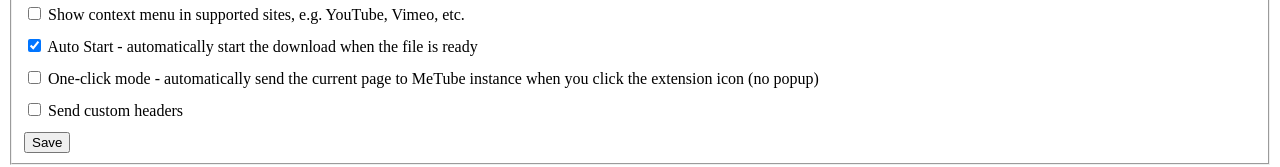
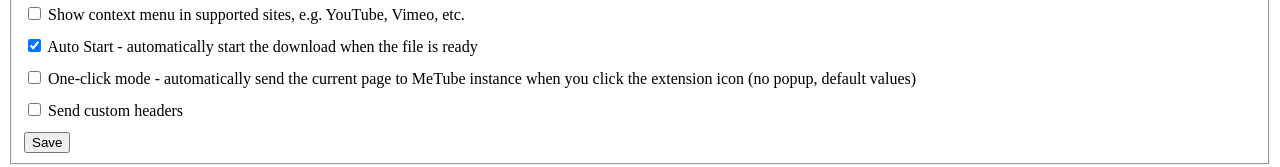
Before and after one commit to nanocortex/metube-firefox-addon, a browser extension: page src/options.html in a window 1280 px wide. Shown: the part 331-498 px from the top of the page. Drawn offline with Linux system fonts and the light colour scheme.

Commit message:
Fix option description

```diff
--- a/src/options.html
+++ b/src/options.html
@@ -62,7 +62,7 @@
         </div>
         <div class="field">
           <input type="checkbox" id="oneClickMode" />
-          <label for="oneClickMode">One-click mode - automatically send the current page to MeTube instance when you click the extension icon (no popup)</label>
+          <label for="oneClickMode">One-click mode - automatically send the current page to MeTube instance when you click the extension icon (no popup, default values)</label>
         </div>
         <div class="field">
           <input type="checkbox" id="sendCustomHeaders" />
```
